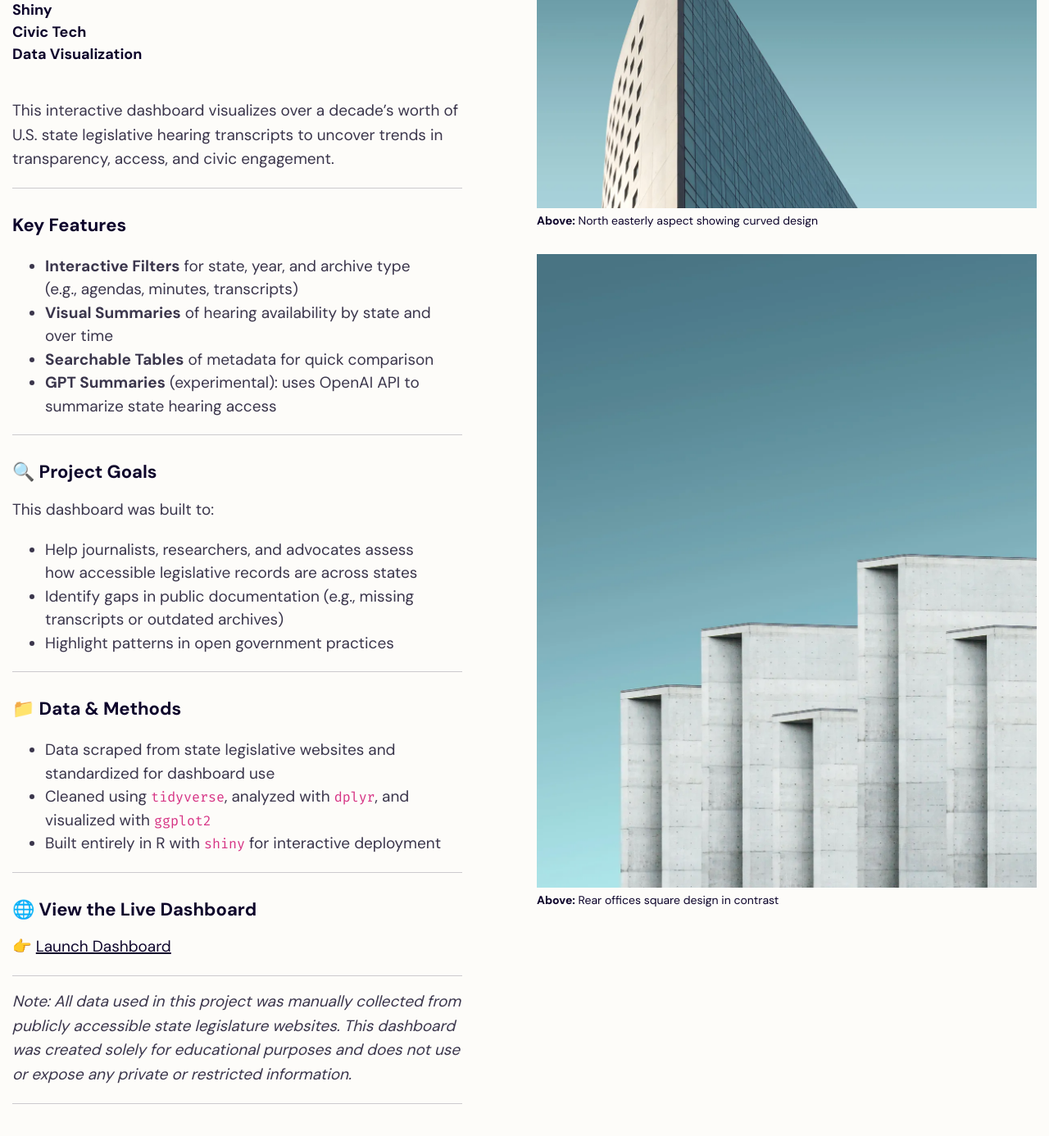
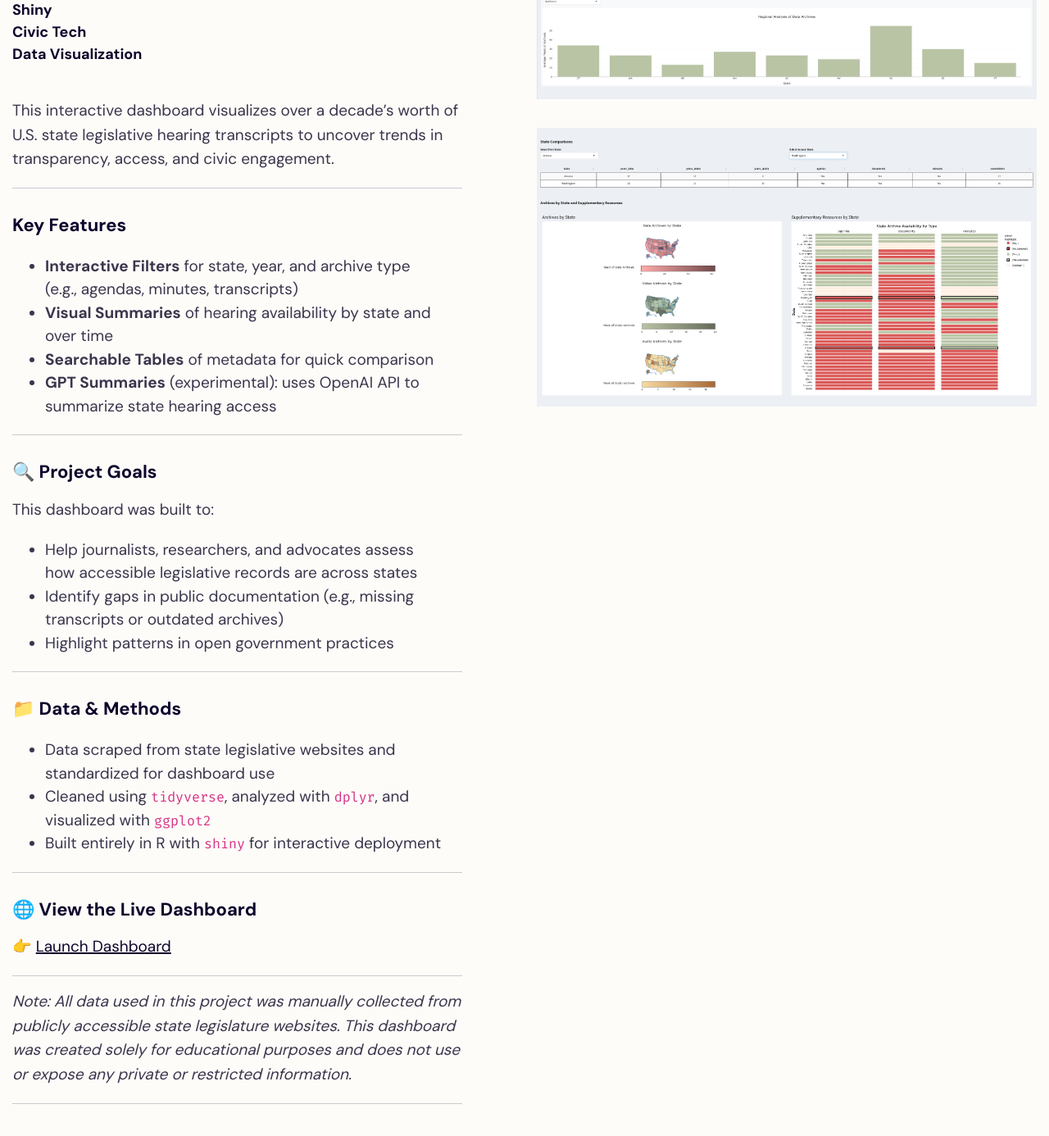
Before and after one commit to inaya-r/inaya-r.github.io, a Jekyll site: the page built from collections/_projects/state-hearings.md, in a window 1280 px wide and 1400 px high, scrolled down 293 px. Shown: the top 1386 px of the window at 82% size. Built offline with Jekyll 4.4.1, drawn with Linux system fonts in a browser that asks for light colours.

Commit message:
adding db pics to statehearings page

```diff
--- a/collections/_projects/state-hearings.md
+++ b/collections/_projects/state-hearings.md
@@ -10,10 +10,8 @@ categories: ["R", "Shiny", "Civic Tech", "Data Visualization"]
 client: "UWB Faculty"
 role: "Data Analyst & R Shiny Developer"
 gallery:
-  - image: "/assets/images/gen/projects/project-1-1.webp"
-    caption: "<strong>Above:</strong> North easterly aspect showing curved design"
-  - image: "/assets/images/gen/projects/project-1-2.webp"
-    caption: "<strong>Above:</strong> Rear offices square design in contrast"
+  - image: "/assets/images/state_hearings/state-leg-p1.png"
+  - image: "/assets/images/state_hearings/state-leg-p2.png"
 gallery_limit: 2
 ---
 
```
Also changed, not shown: assets/images/state_hearings/state-leg-p1.png (added), assets/images/state_hearings/state-leg-p2.png (added).
